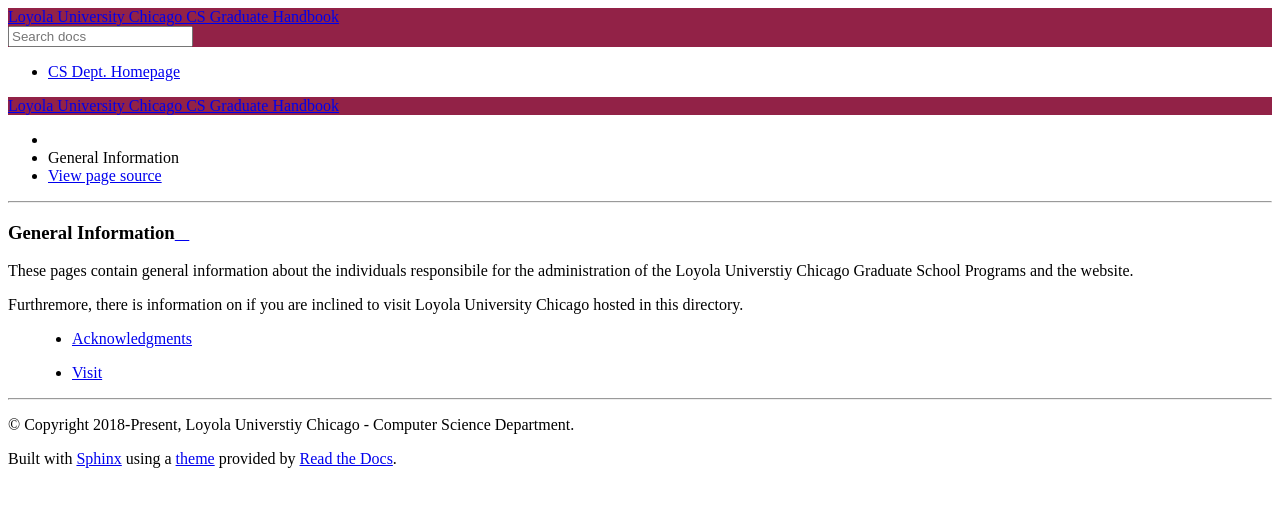
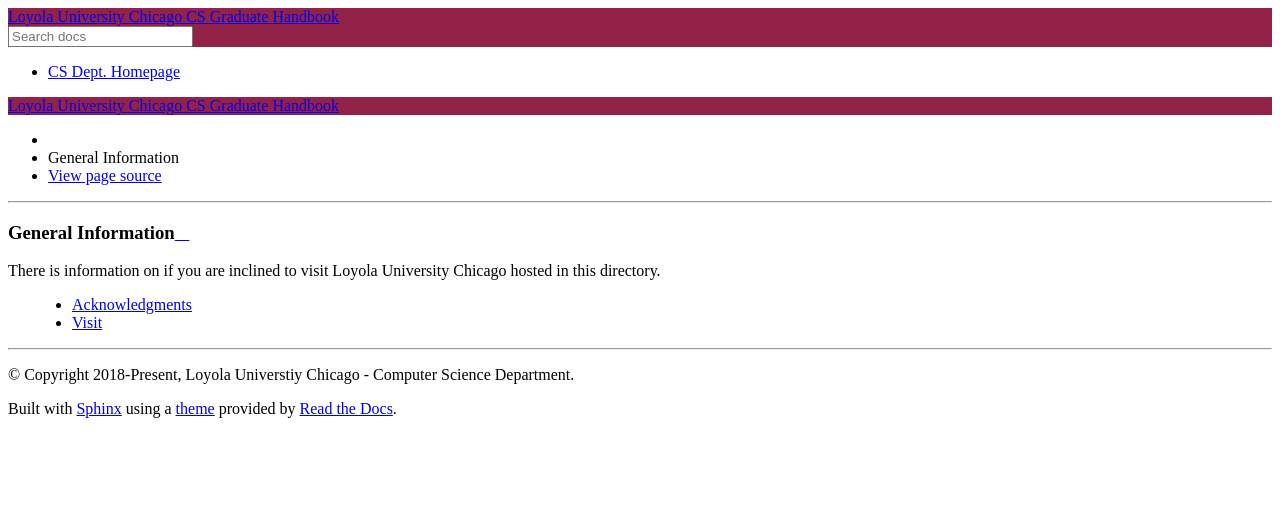
Before and after one commit to LoyolaChicagoCS/gradhandbook, a Sphinx documentation site: the page built from source/general/index.rst, in a window 1280 px wide. Shown: the top 507 px of the page. Built offline with Sphinx 7.4.7 and the Read the Docs theme 2.0.0, drawn with Linux system fonts in a browser that asks for light colours.

```diff
--- a/source/general/index.rst
+++ b/source/general/index.rst
@@ -2,9 +2,10 @@
 General Information
 ###################
 
-These pages contain general information about the individuals responsibile for the administration of the Loyola Universtiy Chicago Graduate School Programs and the website.
+There is information on if you are inclined to visit Loyola University Chicago hosted in this directory.
 
-Furthremore, there is information on if you are inclined to visit Loyola University Chicago hosted in this directory.
+.. toctree::
+   :maxdepth: 1
 
-*   :doc:`acknowledgments`
-*   :doc:`visit`
+   acknowledgments
+   visit
```
Also changed, not shown: 1 other file.
